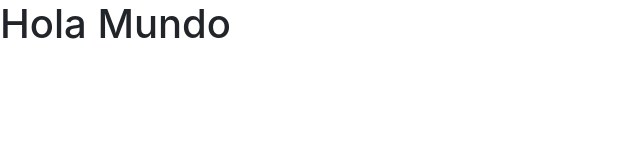
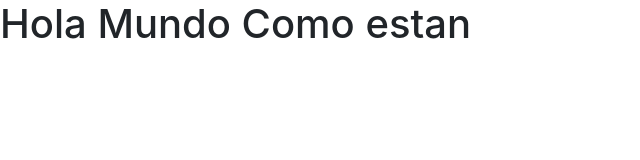
Before and after one commit to alealmonacid/pruebaGithub, a plain HTML site: page index.html in a window 1280 px wide. Shown: the whole page, without its empty margins (0-640 px from the left). Drawn offline with nearby package versions, Linux system fonts and the light colour scheme.

Commit message:
Hola Mundo con error solucionado

```diff
--- a/index.html
+++ b/index.html
@@ -10,7 +10,7 @@
     <link rel="stylesheet" href="https://stackpath.bootstrapcdn.com/bootstrap/4.3.1/css/bootstrap.min.css" integrity="sha384-ggOyR0iXCbMQv3Xipma34MD+dH/1fQ784/j6cY/iJTQUOhcWr7x9JvoRxT2MZw1T" crossorigin="anonymous">
   </head>
   <body>
-      <h1> Hola Mundo </h1>
+      <h1> Hola Mundo Como estan</h1>
     <!-- Optional JavaScript -->
     <!-- jQuery first, then Popper.js, then Bootstrap JS -->
     <script src="https://code.jquery.com/jquery-3.3.1.slim.min.js" integrity="sha384-q8i/X+965DzO0rT7abK41JStQIAqVgRVzpbzo5smXKp4YfRvH+8abtTE1Pi6jizo" crossorigin="anonymous"></script>
```
